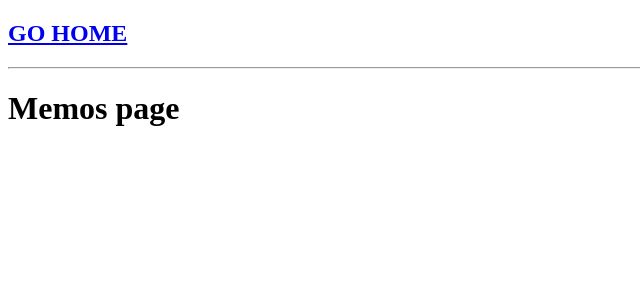
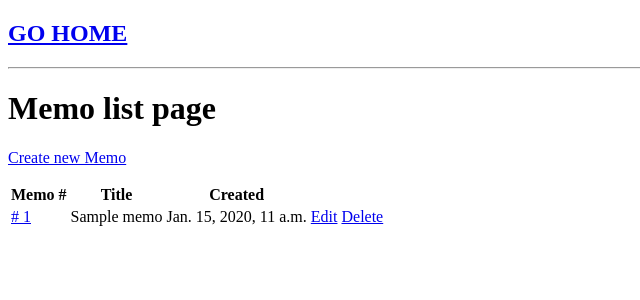
Before and after one commit to skawa187/memorize, a Django app: page / in a window 1280 px wide. Shown: the top 300 px of the page, without its empty margins (0-640 px from the left). Run offline with Django 4.2, Linux system fonts and the light colour scheme; tables that the repository leaves empty hold one stand-in row (values such as "Sample post").

Commit message:
implement CRUD functionality

```diff
--- a/memo/templates/memo/memos.html
+++ b/memo/templates/memo/memos.html
@@ -1,5 +1,31 @@
 {% extends 'base.html' %}
 
 {% block cont %}
-<h1>Memos page</h1>
+
+<h1>Memo list page</h1>
+<p><a href="{% url 'memo-create' %}">Create new Memo</a></p>
+
+<table>
+    <tr>
+        <th>Memo #</th>
+        <th>Title </th>
+        <th>Created </th>
+        <th></th>
+        <th></th>
+    </tr>
+    {% for memo in memo_list %}
+    <tr>
+        <td><a href="{% url 'memo-detail' memo.id %}"># {{ memo.id }}</a></td>
+        <td>{{ memo.title }}</td>
+        <td>{{ memo.created }}</td>
+        <td><a href="{% url 'memo-update' memo.id %}">Edit</a></td>
+        <td><a href="{% url 'memo-delete' memo.id %}">Delete</a></td>
+    </tr>
+    {% empty %}
+    <h1>Empty list </h1>
+    {% endfor %}
+</table>
+<br>
+
+
 {% endblock %}
--- a/memo/urls.py
+++ b/memo/urls.py
@@ -1,7 +1,10 @@
 from django.urls import path
-from .views import MemoList, MemoDetail
+from .views import MemoList, MemoDetail, MemoCreate, MemoUpdate, MemoDelete
 
 urlpatterns = [
-    path('', MemoList.as_view(), name = 'memo_list'),
-    path('memo/<int:pk>/', MemoDetail.as_view(), name = 'memo_detail')
+    path('', MemoList.as_view(), name = 'memo-list'),
+    path('memo/<int:pk>/', MemoDetail.as_view(), name = 'memo-detail'),
+    path('memo-create/', MemoCreate.as_view(), name = 'memo-create'),
+    path('memo-update/<int:pk>', MemoUpdate.as_view(), name = 'memo-update'),
+    path('memo-delete/<int:pk>', MemoDelete.as_view(), name = 'memo-delete'),
 ]
--- a/memo/views.py
+++ b/memo/views.py
@@ -1,13 +1,35 @@
 from django.shortcuts import render
 from django.views.generic.list import ListView
 from django.views.generic.detail import DetailView
+from django.views.generic.edit import CreateView, UpdateView, DeleteView
+
+from django.urls import reverse_lazy
 from .models import Memo
 
 class MemoList(ListView):
     model = Memo
     template_name = 'memo/memos.html'
+    context_object_name = 'memo_list'
 
 class MemoDetail(DetailView):
     model = Memo
     template_name = 'memo/memo-detail.html'
     context_object_name = 'memo'
+
+class MemoCreate(CreateView):
+    model = Memo
+    template_name = 'memo/memo-create.html'
+    fields = '__all__'
+    success_url = reverse_lazy('memo-list')
+
+class MemoUpdate(UpdateView):
+    model = Memo
+    template_name = 'memo/memo-create.html'
+    fields = '__all__'
+    success_url = reverse_lazy('memo-list')
+
+class MemoDelete(DeleteView):
+    model = Memo
+    template_name = 'memo/memo-delete.html'
+    context_object_name = 'memo'
+    success_url = reverse_lazy('memo-list')
--- a/memorize/settings.py
+++ b/memorize/settings.py
@@ -108,7 +108,7 @@ AUTH_PASSWORD_VALIDATORS = [
 
 LANGUAGE_CODE = 'en-us'
 
-TIME_ZONE = 'UTC'
+TIME_ZONE = 'Europe/Warsaw'
 
 USE_I18N = True
 
```
Also changed, not shown: memo/templates/memo/memo-create.html (added, +12 -0 lines), memo/templates/memo/memo-delete.html (added, +12 -0 lines), memo/templates/memo/memo-detail.html (+13 -2 lines).
